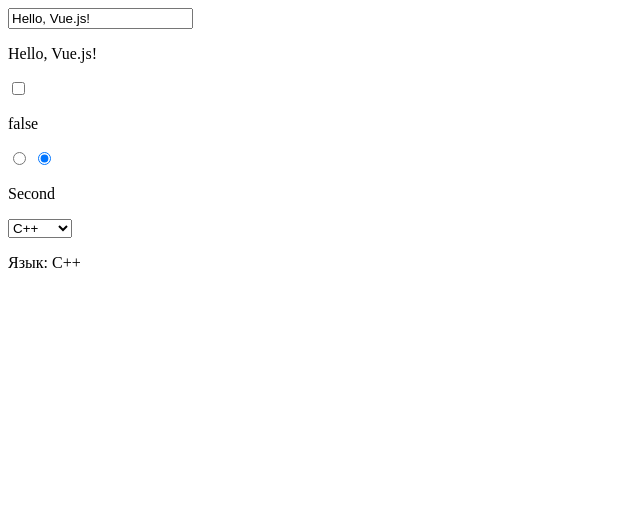
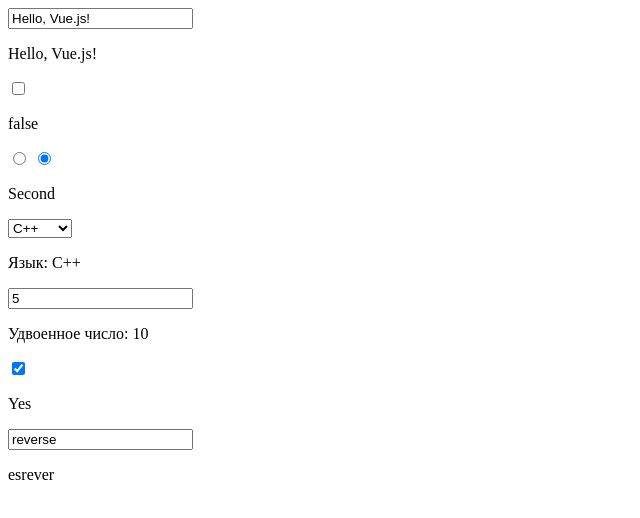
Before and after one commit to wladickowalew/Lesson-Vue.js, a plain HTML site: page index.html in a window 1280 px wide. Shown: the whole page, without its empty margins (0-640 px from the left). Drawn offline with nearby package versions, Linux system fonts and the light colour scheme.

Commit message:
5.4 complete

```diff
--- a/index.html
+++ b/index.html
@@ -22,6 +22,21 @@
 			<option>Java</option>
 		</select>
 		<p>Язык: {{l}}</p>
+
+		<div>
+			<input type="number" v-model="n">
+			<p>Удвоенное число: {{2*n}}</p>
+		</div>
+
+		<div>
+			<input type="checkbox" v-model="c">
+			<p>{{c ? "Yes":"NO"}}</p>
+		</div>
+
+		<div>
+			<input type="text" v-model="text">
+			<p>{{text.split("").reverse().join("")}}</p>
+		</div>
 	</div>
 	<script src="https://cdn.jsdelivr.net/npm/vue@2.6.10/dist/vue.js"></script>
 	<script src="script.js"></script>
--- a/script.js
+++ b/script.js
@@ -4,6 +4,9 @@ let vm= new Vue({
 		message: "Hello, Vue.js!",
 		checked: false,
 		p: "Second",
-		l: "C++"
+		l: "C++",
+		n: 5,
+		c: true,
+		text: "reverse"
 	}
 })
```
